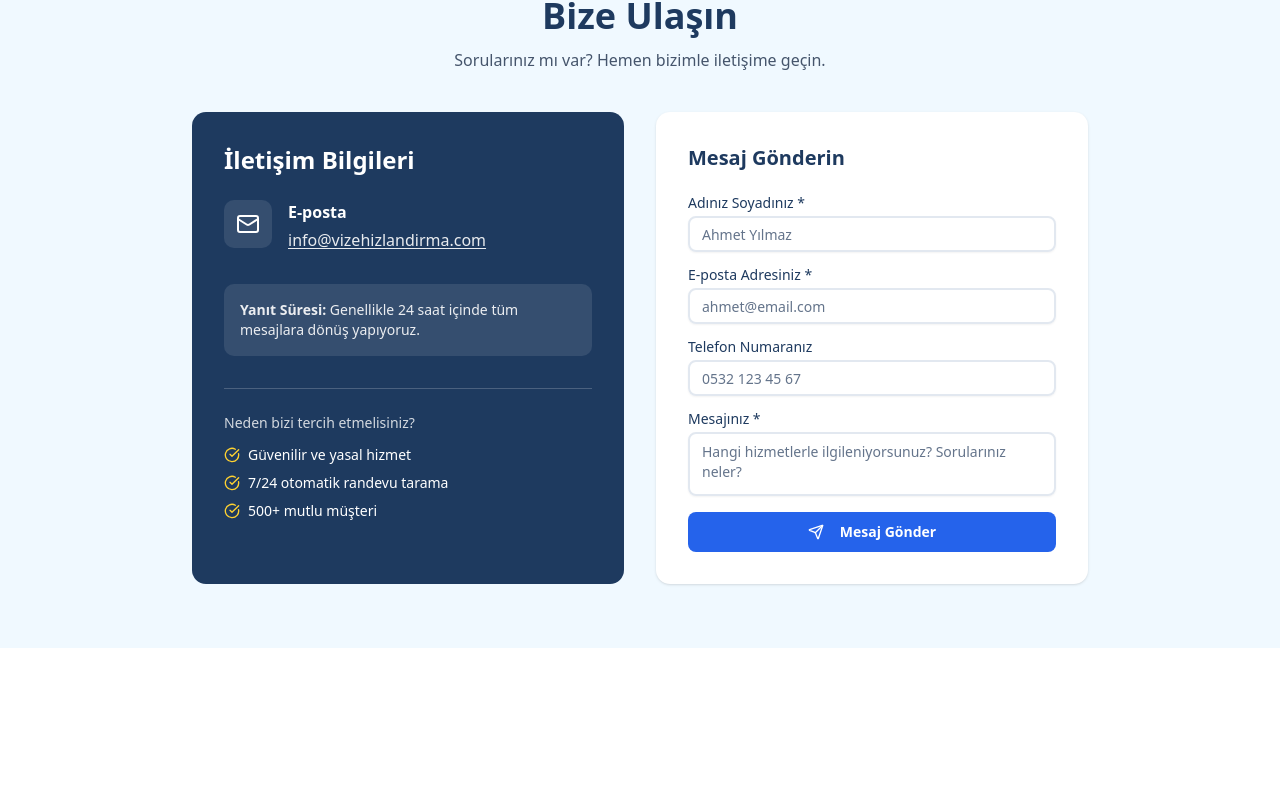
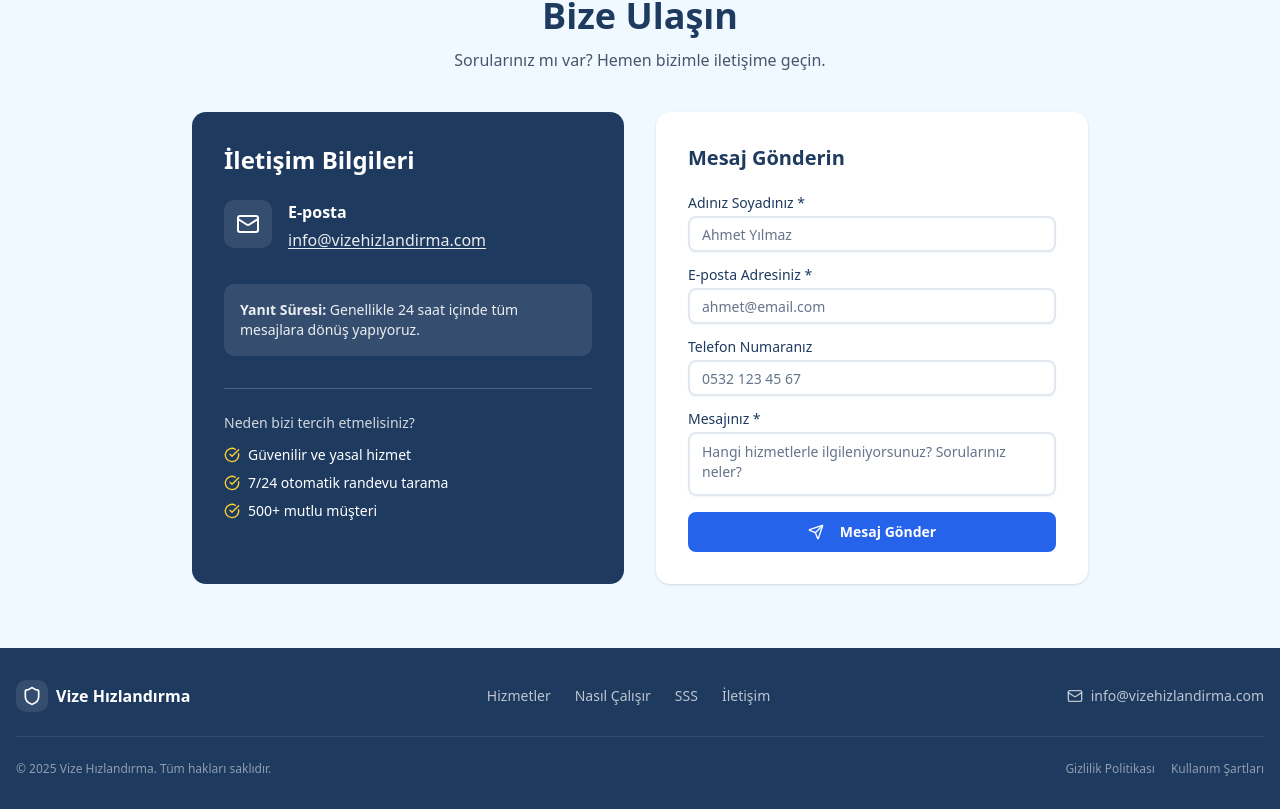
Before and after one commit to ihlamury/vizehizlandirma, a Next.js app: page / in a window 1280 px wide. Shown: the part 3417-4226 px from the top of the page. Before the commit the page ends 4065 px from the top, so only its background shows below. Built offline with nearby package versions, Linux system fonts and the light colour scheme.

Commit message:
Add compact Footer

```diff
--- a/src/app/page.tsx
+++ b/src/app/page.tsx
@@ -5,6 +5,7 @@ import { Services } from "@/components/services";
 import { HowItWorks } from "@/components/how-it-works";
 import { FAQ } from "@/components/faq";
 import { Contact } from "@/components/contact";
+import { Footer } from "@/components/footer";
 
 export default function Home() {
   return (
@@ -18,6 +19,7 @@ export default function Home() {
         <FAQ />
         <Contact />
       </main>
+      <Footer />
     </>
   );
 }
--- /dev/null
+++ b/src/components/footer.tsx
@@ -0,0 +1,60 @@
+import { Shield, Mail } from "lucide-react";
+
+export function Footer() {
+  const currentYear = new Date().getFullYear();
+
+  return (
+    <footer className="bg-primary text-white py-8">
+      <div className="container mx-auto px-4">
+        {/* Main Footer Content */}
+        <div className="flex flex-col md:flex-row justify-between items-start md:items-center gap-6 mb-6">
+          {/* Brand */}
+          <div className="flex items-center gap-2">
+            <div className="w-8 h-8 bg-white/10 rounded-lg flex items-center justify-center">
+              <Shield className="w-5 h-5 text-white" />
+            </div>
+            <span className="font-bold">Vize Hızlandırma</span>
+          </div>
+
+          {/* Quick Links */}
+          <nav className="flex flex-wrap gap-6 text-sm">
+            <a href="#hizmetler" className="text-white/70 hover:text-white transition-colors">
+              Hizmetler
+            </a>
+            <a href="#nasil-calisir" className="text-white/70 hover:text-white transition-colors">
+              Nasıl Çalışır
+            </a>
+            <a href="#sss" className="text-white/70 hover:text-white transition-colors">
+              SSS
+            </a>
+            <a href="#iletisim" className="text-white/70 hover:text-white transition-colors">
+              İletişim
+            </a>
+          </nav>
+
+          {/* Email */}
+          <a
+            href="mailto:info@vizehizlandirma.com"
+            className="flex items-center gap-2 text-sm text-white/70 hover:text-white transition-colors"
+          >
+            <Mail className="w-4 h-4" />
+            info@vizehizlandirma.com
+          </a>
+        </div>
+
+        {/* Bottom Bar */}
+        <div className="border-t border-white/10 pt-6 flex flex-col md:flex-row justify-between items-center gap-4 text-xs text-white/50">
+          <p>© {currentYear} Vize Hızlandırma. Tüm hakları saklıdır.</p>
+          <div className="flex gap-4">
+            <a href="#" className="hover:text-white transition-colors">
+              Gizlilik Politikası
+            </a>
+            <a href="#" className="hover:text-white transition-colors">
+              Kullanım Şartları
+            </a>
+          </div>
+        </div>
+      </div>
+    </footer>
+  );
+}
```
